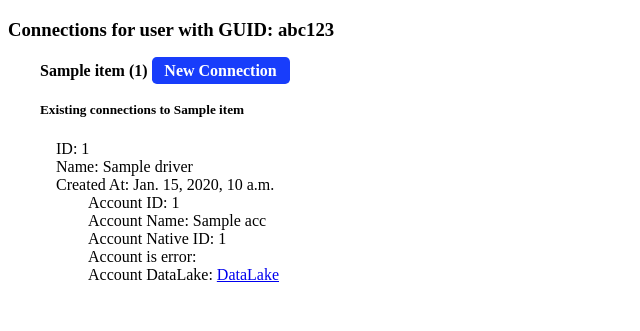
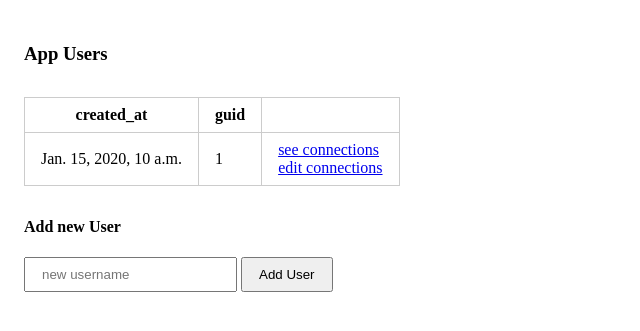
Before and after one commit to cndt-app/link_api_demo, a Django app: page / in a window 1280 px wide. Shown: the top 331 px of the page, without its empty margins (0-640 px from the left). Run offline with Django 4.2, Linux system fonts and the light colour scheme; tables that the repository leaves empty hold one stand-in row (values such as "Sample post"); a database or web service that is not in the repository returns one stand-in record (values such as "Sample title"); data that the repository does not hold is empty.

Commit message:
Added Users list & user info page (#1)
* Added Users list & user info page

* Remove url link if None

* Added edit_url to users list

* Changed to edit_url endpoint

* Changed endpoint name

Co-authored-by: Anton Pazhitnykh <pazhitnykh.anton@gmail.com>

```diff
--- a/demo/conduit_api.py
+++ b/demo/conduit_api.py
@@ -3,8 +3,6 @@ from typing import Any, Optional
 
 import requests
 from urllib.parse import urljoin
-
-EXAMPLE_USER_GUID = 'abc123'
 
 # dev url & token
 CONDUIT_API_URL = "https://link-dev.getconduit.app"
@@ -13,17 +11,21 @@ CONDUIT_API_TOKEN = " place api key here "
 
 class ConduitAPI:
 
+    def get_users(self) -> str:
+        res = self._request('users/', method='GET')
+        return res.json()
+
     def get_user_token(self, user_guid: str) -> str:
         res = self._request('auth/token/', data={'guid': user_guid})
         return res.json()['token']
 
     @staticmethod
-    def _request(path, data: dict[str, any] = None):
+    def _request(path, method: str = 'POST', data: dict[str, any] = None):
         headers = {
             'accept': 'application/json',
             'Authorization': f'Bearer {CONDUIT_API_TOKEN}',
         }
-        res = requests.request('POST', urljoin(CONDUIT_API_URL, path), headers=headers, json=data)
+        res = requests.request(method, urljoin(CONDUIT_API_URL, path), headers=headers, json=data)
         res.raise_for_status()
 
         return res
@@ -37,6 +39,10 @@ class ConduitUserAPI:
     def get_credentials(self) -> list[dict[str, Any]]:
         res = self._request('credentials/')
         return res
+
+    def get_ui_url(self) -> str:
+        res = self._request('credentials/ui/')
+        return res['url']
 
     def get_connect_url(self, driver_id: str) -> str:
         res = self._request(f'credentials/connect/{driver_id}/')
--- /dev/null
+++ b/demo/forms.py
@@ -0,0 +1,5 @@
+from django import forms
+
+
+class AddNewUserForm(forms.Form):
+    guid = forms.CharField()
--- /dev/null
+++ b/demo/templates/base.html
@@ -0,0 +1,38 @@
+<!DOCTYPE html>
+<html lang="en">
+<head>
+    <meta charset="UTF-8">
+    <title>Conduit Demo</title>
+    <style>
+        body {
+            padding: 1rem;
+        }
+
+        h3 {
+            margin-bottom: 2rem;
+        }
+
+        table {
+            border-collapse: collapse;
+            margin-bottom: 2rem;
+        }
+
+        table td, table th {
+            border: 1px solid #ccc;
+            padding: 0.5rem 1rem;
+        }
+
+        table tr:hover {
+            background-color: #eef;
+        }
+
+        input {
+            padding: 0.5rem 1rem;
+        }
+    </style>
+</head>
+<body>
+{% block navigation %}<a href="{% url 'index' %}">&leftarrow; Back</a>{% endblock %}
+{% block content %}{% endblock %}
+</body>
+</html>
--- a/demo/templates/index.html
+++ b/demo/templates/index.html
@@ -1,45 +1,39 @@
-<!DOCTYPE html>
-<html lang="en">
-<head>
-    <meta charset="UTF-8">
-    <title>Conduit Demo</title>
-</head>
-<body>
-
-    <h3>Connections for user with GUID: {{ user_guid }}</h3>
-    {% for driver in credentials %}
-        <div style="margin-left: 2em">
-            <h4>
-                {{ driver.name }} ({{ driver.id }})
-                <a href="#"
-                   onclick="window.open('{% url 'connect' driver_id=driver.id %}')"
-                   style="padding: 0.3em 0.8em; border-radius: 0.3em; background: #183dfb; color: white; text-decoration: none;">
-                    New Connection
-                </a>
-            </h4>
-            <h5>Existing connections to {{ driver.name }}</h5>
-            <div style="padding: 0 0 1em 1em">
-                {% for cred in driver.credentials %}
-                    <div style="margin-bottom: 2em">
-                        <div>ID: {{ cred.id }}</div>
-                        <div>Name: {{ cred.name }}</div>
-                        <div>Created At: {{ cred.created_at }}</div>
-
-                        <div style="padding-left: 2em">
-                            {% for acc in cred.accounts %}
-                                <div style="margin-bottom: 1em">
-                                    <div>Account ID: {{ acc.id }}</div>
-                                    <div>Account Name: {{ acc.name }}</div>
-                                    <div>Account Native ID: {{ acc.native_id }}</div>
-                                    <div>Account is error: {{ acc.is_error }}</div>
-                                    <div>Account DataLake: <a href="{% url 'data_lake' driver_id=driver.id account_id=acc.id%}">DataLake</a> </div>
-                                </div>
-                            {% endfor %}
-                        </div>
-                    </div>
-                {% endfor %}
-            </div>
-        </div>
-    {% endfor %}
-</body>
-</html>
+{% extends 'base.html' %}
+{% block navigation %}{% endblock %}
+{% block content %}
+    <h3>App Users</h3>
+    <table>
+        <thead>
+        <tr>
+            <th>created_at</th>
+            <th>guid</th>
+            <th></th>
+        </tr>
+        </thead>
+        <tbody>
+        {% for user in users %}
+            <tr>
+                <td>{{ user.created_at }}</td>
+                <td>{{ user.guid }}</td>
+                <td>
+                    <a href="{% url 'user_info' guid=user.guid %}">
+                        see connections
+                    </a>
+                    <br>
+                    <a href="{% url 'connections_ui' guid=user.guid %}">
+                        edit connections
+                    </a>
+                </td>
+            </tr>
+        {% endfor %}
+        </tbody>
+    </table>
+    <h4>Add new User</h4>
+    <form method="post">
+        {% csrf_token %}
+        <label>
+            <input type="text" name="guid" placeholder="new username">
+        </label>
+        <input type="submit" value="Add User">
+    </form>
+{% endblock %}
--- a/demo/urls.py
+++ b/demo/urls.py
@@ -14,15 +14,18 @@ Including another URLconf
     2. Add a URL to urlpatterns:  path('blog/', include('blog.urls'))
 """
 from django.contrib import admin
-from django.urls import path
+from django.urls import include, path
 
 from . import views
-
 
 urlpatterns = [
     path('admin/', admin.site.urls),
 
     path('', views.IndexView.as_view(), name='index'),
-    path('connect/<str:driver_id>/', views.ConnectView.as_view(), name='connect'),
-    path('data_lake/<str:driver_id>/<int:account_id>/', views.DataLakeView.as_view(), name='data_lake'),
+    path('user/<str:guid>/', include([
+        path('', views.UserInfo.as_view(), name='user_info'),
+        path('connections_ui/', views.UIConnectionsView.as_view(), name='connections_ui'),
+        path('connect/<str:driver_id>/', views.ConnectView.as_view(), name='connect'),
+        path('data_lake/<str:driver_id>/<int:account_id>/', views.DataLakeView.as_view(), name='data_lake'),
+    ])),
 ]
--- a/demo/views.py
+++ b/demo/views.py
@@ -1,36 +1,59 @@
 import datetime
-from django.views.generic import TemplateView, RedirectView
 
-from .conduit_api import EXAMPLE_USER_GUID, ConduitAPI, ConduitUserAPI
+from django.shortcuts import redirect
+from django.views.generic import FormView, RedirectView, TemplateView
+
+from .conduit_api import ConduitAPI, ConduitUserAPI
+from .forms import AddNewUserForm
 
 
-class IndexView(TemplateView):
+class IndexView(FormView):
     template_name = 'index.html'
+    form_class = AddNewUserForm
 
     def get_context_data(self, **kwargs):
-        user_token = ConduitAPI().get_user_token(EXAMPLE_USER_GUID)
+        users = ConduitAPI().get_users()
+
+        return {
+            'users': users,
+        }
+
+    def form_valid(self, form):
+        return redirect('user_info', guid=form.cleaned_data['guid'])
+
+
+class UserInfo(TemplateView):
+    template_name = 'user_info.html'
+
+    def get_context_data(self, guid: str, **kwargs):
+        user_token = ConduitAPI().get_user_token(guid)
         credentials = ConduitUserAPI(user_token).get_credentials()
 
         return {
-            'user_guid': EXAMPLE_USER_GUID,
+            'user_guid': guid,
             'credentials': credentials,
         }
 
+class UIConnectionsView(RedirectView):
+
+    def get_redirect_url(self, guid: str, *args, **kwargs):
+        user_token = ConduitAPI().get_user_token(guid)
+
+        return ConduitUserAPI(user_token).get_ui_url()
 
 class ConnectView(RedirectView):
 
-    def get_redirect_url(self, driver_id: str, *args, **kwargs):
-        user_token = ConduitAPI().get_user_token(EXAMPLE_USER_GUID)
-        connect_url = ConduitUserAPI(user_token).get_connect_url(driver_id)
+    def get_redirect_url(self, guid: str, driver_id: str, *args, **kwargs):
+        user_token = ConduitAPI().get_user_token(guid)
 
-        return connect_url
+        return ConduitUserAPI(user_token).get_connect_url(driver_id)
 
 
 class DataLakeView(TemplateView):
     template_name = 'data.html'
 
-    def get_context_data(self, driver_id: str, account_id: str, **kwargs):
-        user_token = ConduitAPI().get_user_token(EXAMPLE_USER_GUID)
+    def get_context_data(self, guid: str, driver_id: str, account_id: str, **kwargs):
+        user_token = ConduitAPI().get_user_token(guid)
         today = datetime.date.today()
 
         data = ConduitUserAPI(user_token).get_data_urls(
```
Also changed, not shown: demo/templates/data.html (+4 -12 lines), demo/templates/user_info.html (added, +40 -0 lines).
